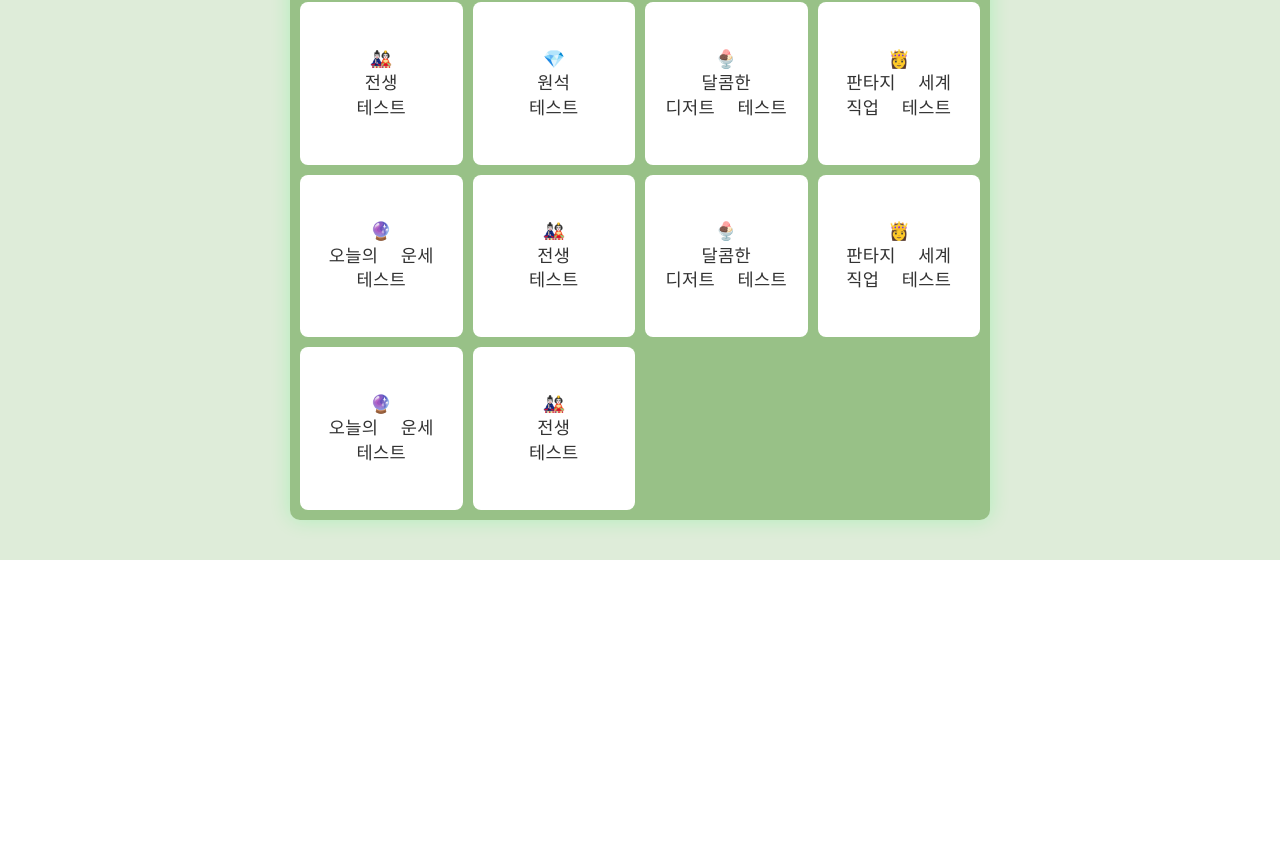
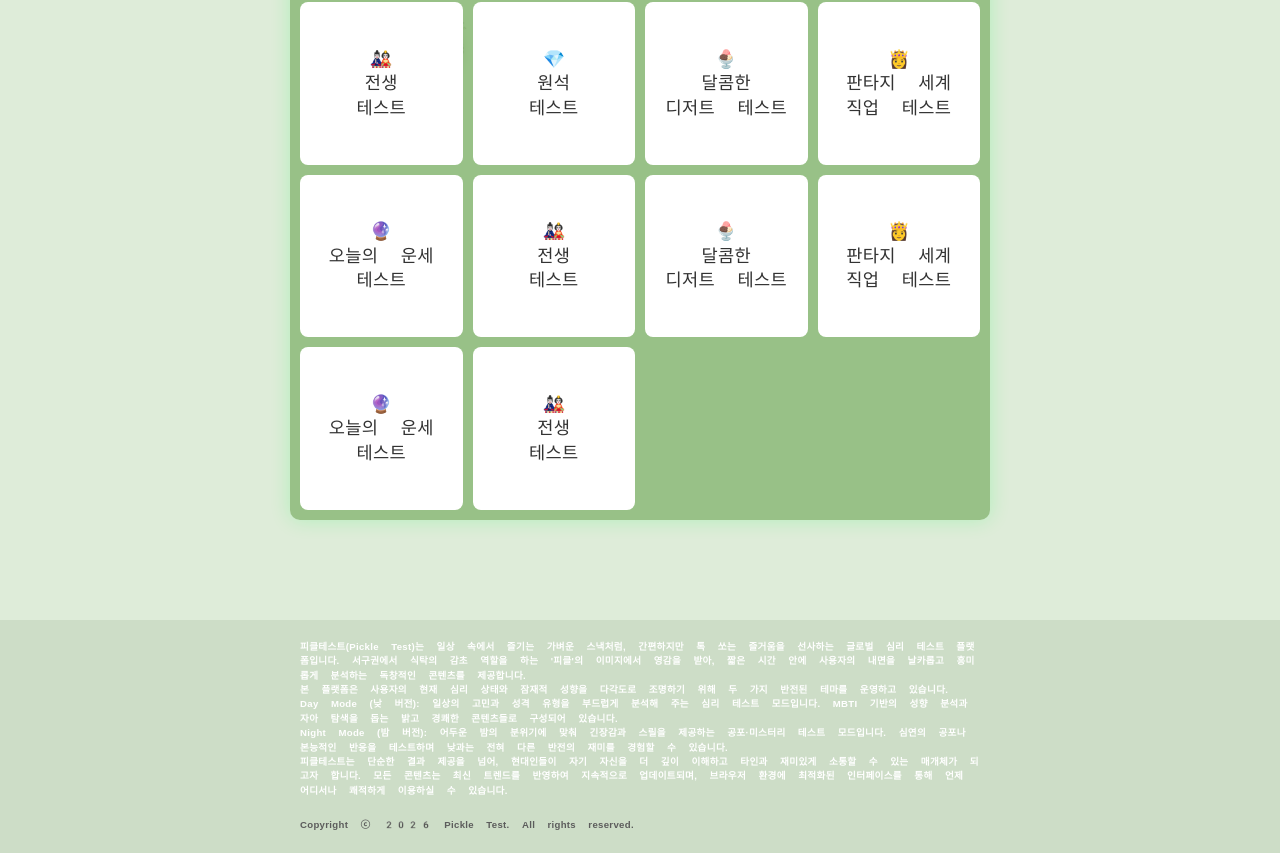
Before and after one commit to dahyeon777/pickle-test-nextjs, a Next.js app: page / in a window 1280 px wide. Shown: the part 615-1468 px from the top of the page. Before the commit the page ends 1175 px from the top, so only its background shows below. Built offline with nearby package versions, Linux system fonts and the light colour scheme; a web font is replaced by a local one.

Commit message:
feat: 메인에 설명글 추가

```diff
--- a/src/app/FirstPage/page.module.css
+++ b/src/app/FirstPage/page.module.css
@@ -95,13 +95,13 @@
   color: #333;
   font-size: 1.1rem;
   font-weight: 400;
-  white-space: pre-wrap;/* 단어 단위 줄바꿈으로 깔끔하게 */
+  white-space: pre-wrap; /* 단어 단위 줄바꿈으로 깔끔하게 */
   line-height: 1.4;
 }
 /* ---------------------------------- */
 
 .section {
-  height: 40px;
+  height: 100px;
 }
 
 .mainArea {
@@ -164,6 +164,21 @@
   }
 }
 
+.footer {
+  background-color: #4669401d;
+  padding: 20px 300px 0 300px;
+  color: #ffffff;
+  font-size: 0.6rem;
+}
+
+.copyright{
+  background-color: #4669401d;
+  padding: 20px 300px;
+  color: #5c5c5c;
+  font-size: 0.6rem;
+
+}
+
 @media screen and (max-width: 850px) {
   .horrorButtonWrapper {
     right: 11%;
@@ -196,7 +211,7 @@
   z-index: 1;
   pointer-events: none;
   /* 배경처럼 느껴지도록 투명도를 살짝 더 낮추는 것을 추천합니다 (0.3~0.4) */
-  filter: drop-shadow(0 0 5px rgba(0,0,0,0.1));
+  filter: drop-shadow(0 0 5px rgba(0, 0, 0, 0.1));
 }
 
 .nightMode .floatingPickle {
@@ -207,12 +222,37 @@
 
 /* 애니메이션은 그대로 유지 */
 @keyframes wander {
-  0% { top: 10%; left: 10%; transform: rotate(0deg); }
-  25% { top: 80%; left: 20%; transform: rotate(90deg); }
-  50% { top: 50%; left: 80%; transform: rotate(180deg); }
-  75% { top: 10%; left: 70%; transform: rotate(270deg); }
-  100% { top: 10%; left: 10%; transform: rotate(360deg); }
+  0% {
+    top: 10%;
+    left: 10%;
+    transform: rotate(0deg);
+  }
+  25% {
+    top: 80%;
+    left: 20%;
+    transform: rotate(90deg);
+  }
+  50% {
+    top: 50%;
+    left: 80%;
+    transform: rotate(180deg);
+  }
+  75% {
+    top: 10%;
+    left: 70%;
+    transform: rotate(270deg);
+  }
+  100% {
+    top: 10%;
+    left: 10%;
+    transform: rotate(360deg);
+  }
 }
 
-.pickle1 { animation: wander 20s linear infinite; }
-.pickle2 { animation: wander 25s linear infinite reverse; animation-delay: -5s; }
+.pickle1 {
+  animation: wander 20s linear infinite;
+}
+.pickle2 {
+  animation: wander 25s linear infinite reverse;
+  animation-delay: -5s;
+}
--- a/src/app/FirstPage/page.tsx
+++ b/src/app/FirstPage/page.tsx
@@ -73,8 +73,31 @@ function FirstPage() {
         </div>
         <div className={styles["grid-container"]}>{imageList}</div>
       </main>
+      <section className={styles.section}></section>
+      <p className={styles.footer}>
+        피클테스트(Pickle Test)는 일상 속에서 즐기는 가벼운 스낵처럼, 간편하지만
+        톡 쏘는 즐거움을 선사하는 글로벌 심리 테스트 플랫폼입니다. 서구권에서
+        식탁의 감초 역할을 하는 '피클'의 이미지에서 영감을 받아, 짧은 시간 안에
+        사용자의 내면을 날카롭고 흥미롭게 분석하는 독창적인 콘텐츠를 제공합니다.
+        <br />
+        본 플랫폼은 사용자의 현재 심리 상태와 잠재적 성향을 다각도로 조명하기
+        위해 두 가지 반전된 테마를 운영하고 있습니다.
+        <br />
+        Day Mode (낮 버전): 일상의 고민과 성격 유형을 부드럽게 분석해 주는 심리
+        테스트 모드입니다. MBTI 기반의 성향 분석과 자아 탐색을 돕는 밝고 경쾌한
+        콘텐츠들로 구성되어 있습니다.
+        <br />
+        Night Mode (밤 버전): 어두운 밤의 분위기에 맞춰 긴장감과 스릴을 제공하는
+        공포·미스터리 테스트 모드입니다. 심연의 공포나 본능적인 반응을
+        테스트하며 낮과는 전혀 다른 반전의 재미를 경험할 수 있습니다.
+        <br />
+        피클테스트는 단순한 결과 제공을 넘어, 현대인들이 자기 자신을 더 깊이
+        이해하고 타인과 재미있게 소통할 수 있는 매개체가 되고자 합니다. 모든
+        콘텐츠는 최신 트렌드를 반영하여 지속적으로 업데이트되며, 브라우저 환경에
+        최적화된 인터페이스를 통해 언제 어디서나 쾌적하게 이용하실 수 있습니다.
 
-      <section className={styles.section}></section>
+      </p>
+      <p className={styles.copyright}>Copyright ⓒ 2026 Pickle Test. All rights reserved.</p>
     </div>
   );
 }
```
